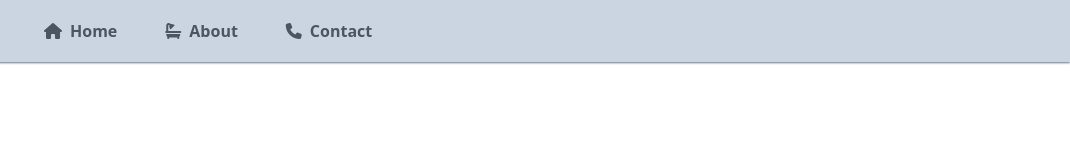
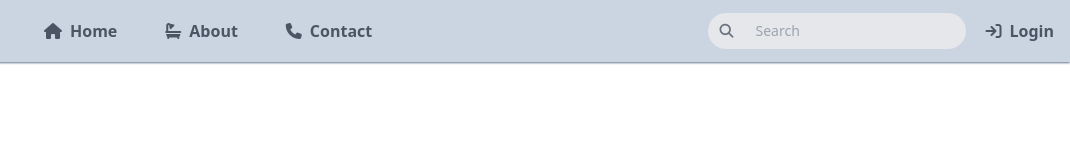
Before and after one commit to mosta5617/Tailwind-CSS-Project-Practice, a website: page index.html in a window 1280 px wide. Shown: the full height of the page, 210-1280 px from the left. Drawn offline with Linux system fonts and the light colour scheme; a web font is replaced by a local one.

Commit message:
navbar full design

```diff
--- a/index.html
+++ b/index.html
@@ -47,6 +47,22 @@
                     Contact
                 </a>
             </div>
+
+            <div class="relative ml-auto">
+                <span class="absolute left-3 top-2 text-sm text-gray-500">
+                    <i class="fa fa-search"></i>
+                </span>
+                <input type="text" placeholder="Search" class="block w-full rounded-3xl pl-12 pr-2 py-2 focus:outline-none text-sm shadow-sm bg-gray-200 text-gray-600 shadow-slate-300">
+            </div>
+            <div class="ml-5">
+                <a href="#" class="flex items-center font-semibold hover:text-blue-700 transition">
+                    <span class="mr-2">
+                        <i class="fa fa-sign-in"></i>
+                    </span>
+                    Login
+                </a>
+            </div>
+
         </div>
    </nav>
 <!-- End Header part -->
```
Also changed, not shown: output/tailwind.css.
